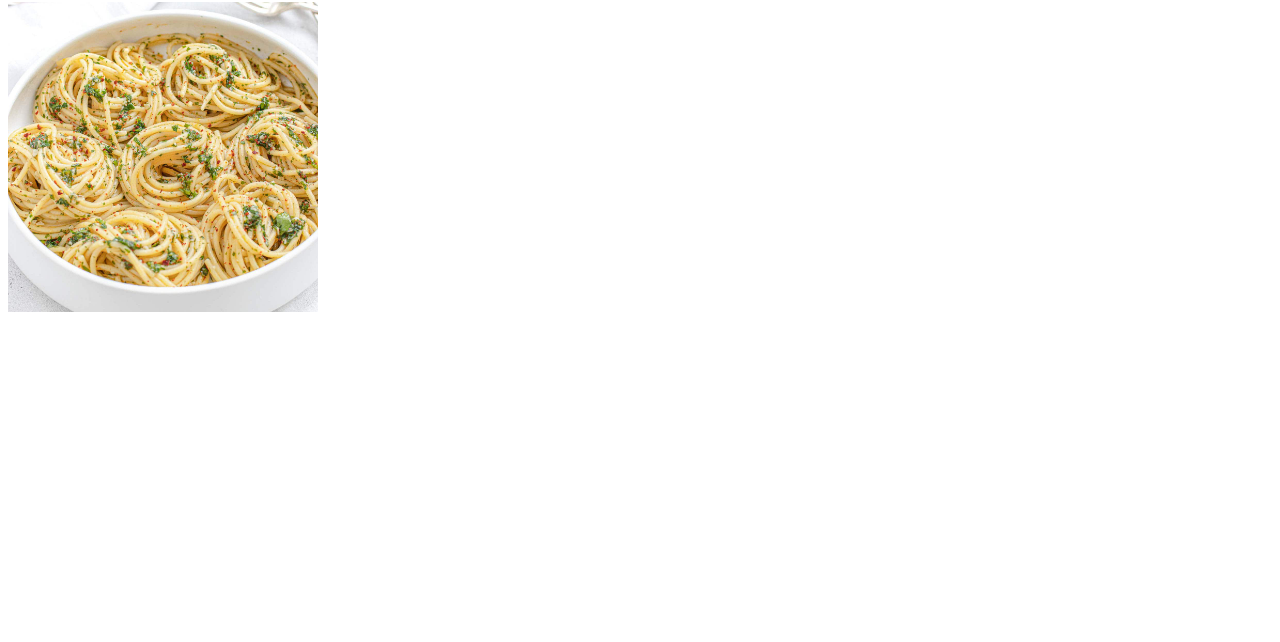
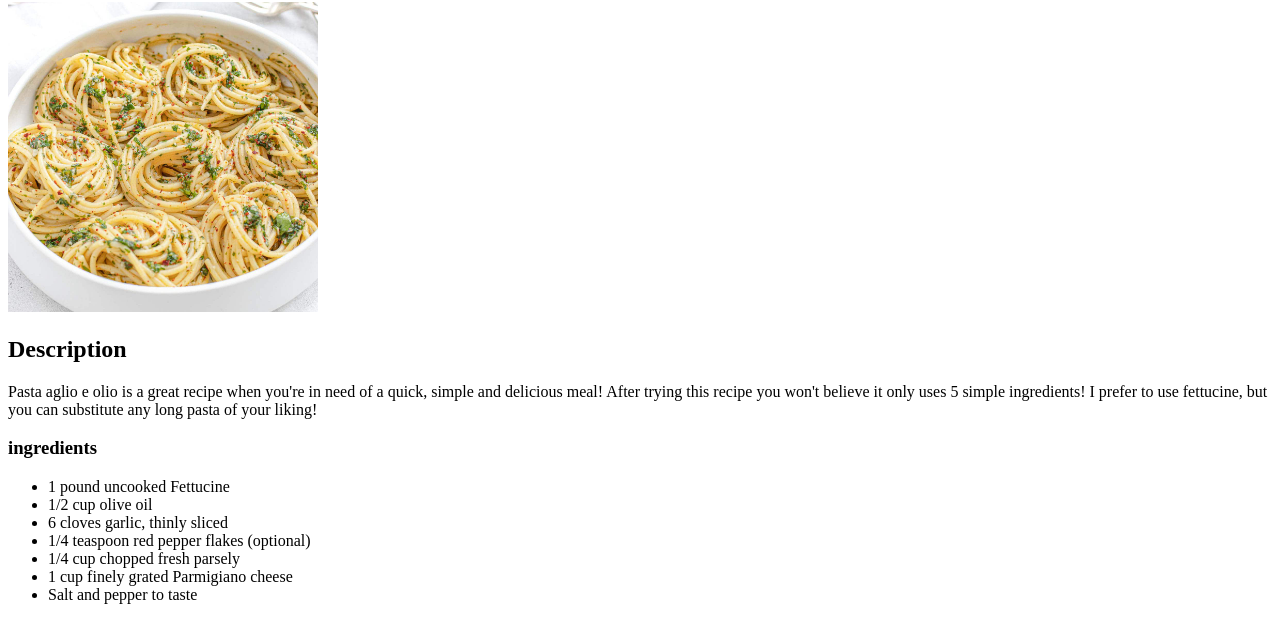
Before and after one commit to ncentopani/odin-recipes, a plain HTML site: page recipes/oil-pasta.html in a window 1280 px wide. Shown: the part 78-720 px from the top of the page. Drawn offline with Linux system fonts and the light colour scheme.

Commit message:
Add description heading add description paragraph Add ingredients heading and list

```diff
--- a/recipes/oil-pasta.html
+++ b/recipes/oil-pasta.html
@@ -7,7 +7,26 @@
 </head>
 <body>
     <h1>Fettucine Aglio e Olio</h1>
+
     <img src="../recipe-pics/pasta.jpg" alt="Pasta Aglio e Olio" height="310" width="310">
+
+    <h2>Description</h2>
+
+    <p>Pasta aglio e olio is a great recipe when you're in need of a quick, simple and delicious meal! After trying
+        this recipe you won't believe it only uses 5 simple ingredients! I prefer to use fettucine, but you can substitute
+        any long pasta of your liking!
+    </p>
+
+    <h3>ingredients</h3>
+    <ul>
+        <li>1 pound uncooked Fettucine</li>
+        <li>1/2 cup olive oil</li>
+        <li>6 cloves garlic, thinly sliced</li>
+        <li>1/4 teaspoon red pepper flakes (optional)</li>
+        <li>1/4 cup chopped fresh parsely</li>
+        <li>1 cup finely grated Parmigiano cheese</li>
+        <li>Salt and pepper to taste</li>
+    </ul>
 
 </body>
 </html>
```
